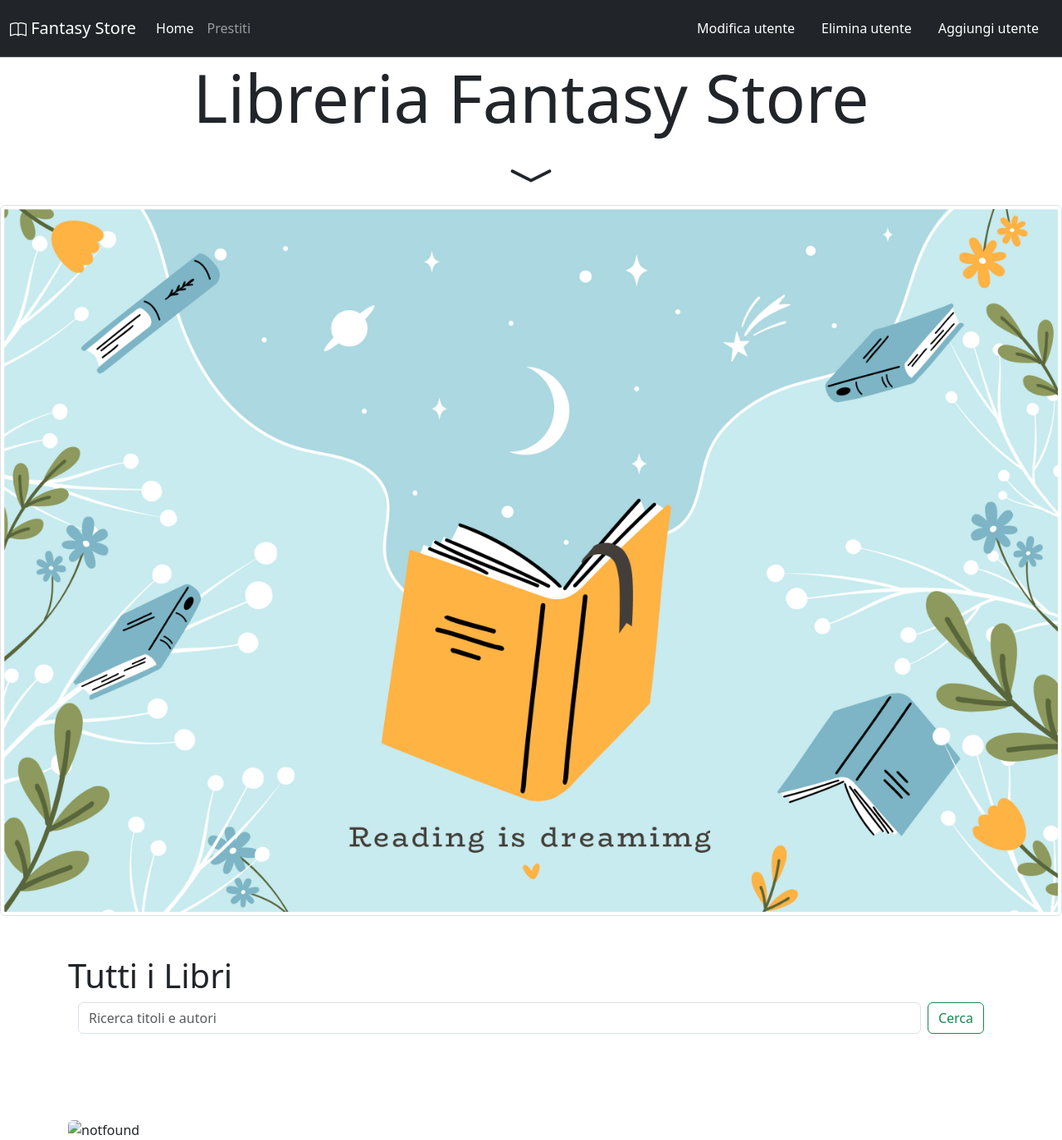
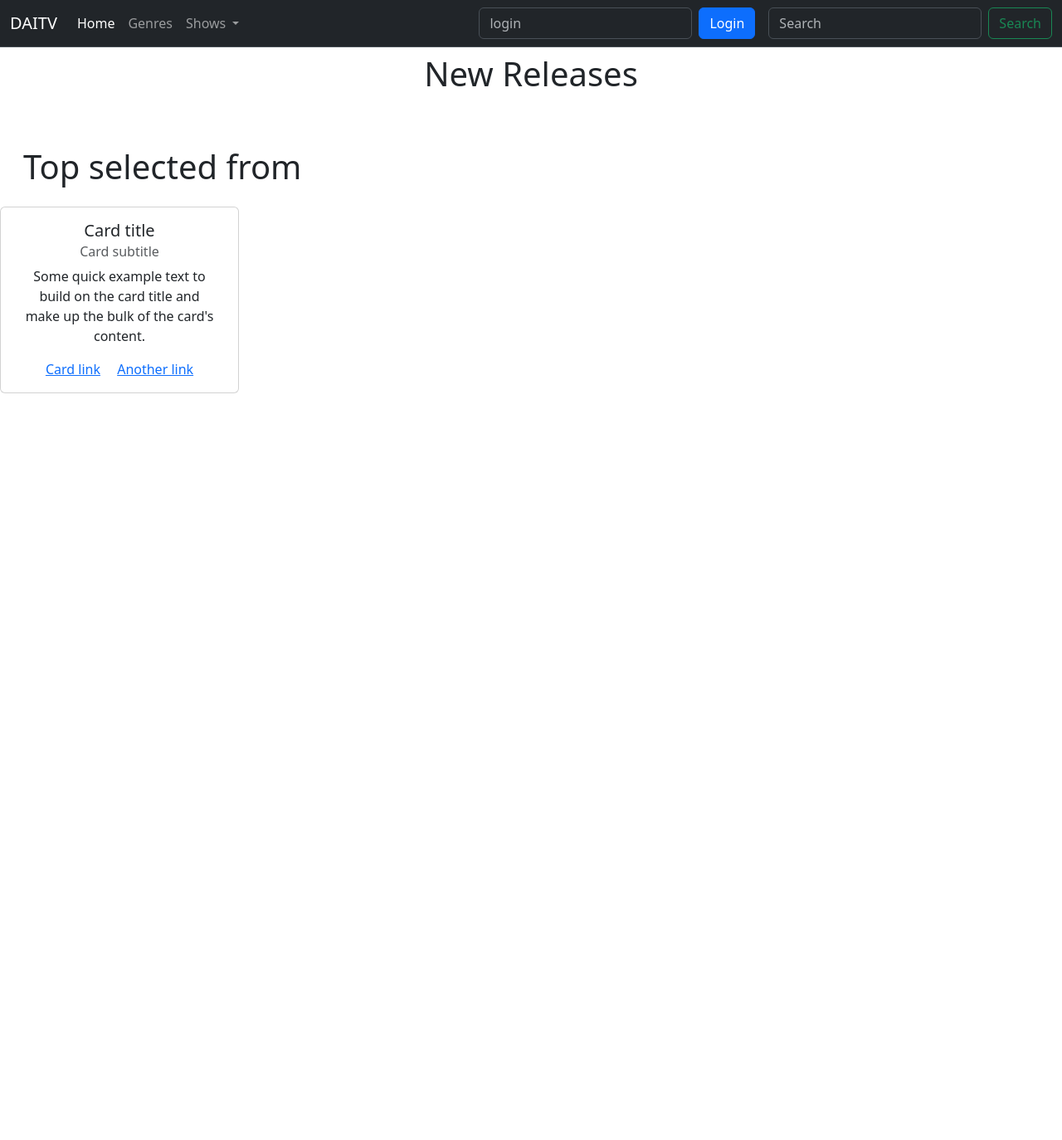
Before and after one commit to benaversano98/team3DAITV, a Flask app: template Webapp/templates/Home_daitv.html in a window 1280 px wide. Shown: the whole page at 83% size. After the commit the page ends 474 px from the top, so only its background shows below. Run offline with Flask 3, Linux system fonts and the light colour scheme; the template is opened without the code that fills it, so the values that code supplies are empty.

Commit message:
arm updates

```diff
--- a/Webapp/base.py
+++ b/Webapp/daitv_webapp.py
@@ -48,10 +48,20 @@ def ex_query( query):
 
 @app.route("/", methods=['GET', 'POST'])
 def homepage():
-    flag = True
-    list_books = api_books()
+    image_carousel = {356: "https://take2.lancastersu.co.uk/wp-content/uploads/2020/09/forrest-gump.jpg",
+                      1214: "https://wallpapercave.com/wp/wp10328274.jpg",
+                      3623: "https://prod-ripcut-delivery.disney-plus.net/v1/variant/star"
+                            "/B3CDE4F04A841BD5CA81AF1B4637C233EF58A72EB3B85C2781B381F68EE1DAC1/scale?width=1200"
+                            "&aspectRatio=1.78&format=jpeg"}
+    q_carousel = "SELECT * FROM movies WHERE movie_id IN {}".format(tuple(image_carousel.keys()))
+    carousel = execute_query(q_carousel)
+    for elem in carousel:
+        elem.update({'src': image_carousel[elem["movie_id"]]})
 
-    return render_template("home.html")
+
+
+
+    return render_template("Home_daitv.html", carousel=carousel)
 
 
 @app.route("/api/movies")
--- a/Webapp/templates/Home_daitv.html
+++ b/Webapp/templates/Home_daitv.html
@@ -6,59 +6,15 @@
     <title>Fantasy Store - Home </title>
     <link href="https://cdn.jsdelivr.net/npm/bootstrap@5.3.2/dist/css/bootstrap.min.css" rel="stylesheet"
           integrity="sha384-T3c6CoIi6uLrA9TneNEoa7RxnatzjcDSCmG1MXxSR1GAsXEV/Dwwykc2MPK8M2HN" crossorigin="anonymous">
-    {% if flag == False %}
-    <script>
-        window.location.hash = "start";
-    </script>
-    {% endif %}
-    <style>
-        .dropdown .dropbtn {
-        font-size: 16px;
-        border: none;
-        outline: none;
-        color: white;
-        padding: 14px 16px;
-        background-color: inherit;
-        font-family: inherit;
-        margin: 0;
-    }
-        .navbar a:hover,
-    .dropdown:hover .dropbtn {
-        background-color: #9fd3c7;
-    }
-        .dropdown-content {
-        display: none;
-        position: absolute;
-        background-color: #f9f9f9;
-        min-width: 160px;
-        box-shadow: 0px 8px 16px 0px rgba(0, 0, 0, 0.2);
-        z-index: 1;
-    }
-        .dropdown-content a {
-        float: none;
-        color: black;
-        padding: 12px 16px;
-        text-decoration: none;
-        display: block;
-        text-align: left;
-    }
-        .dropdown:hover .dropdown-content {
-        display: block;
-    }
-    </style>
+
 </head>
 <body>
 <!--
 NAVBAR
 -->
-<nav class="navbar navbar-expand-lg sticky-top bg-dark border-bottom border-body" data-bs-theme="dark">
+<nav class="navbar navbar-expand-lg bg-dark border-bottom border-body" data-bs-theme="dark">
     <div class="container-fluid">
-        <a class="navbar-brand" href="/">
-            <svg xmlns="http://www.w3.org/2000/svg" width="20" height="20" fill="currentColor" class="bi bi-book"
-                 viewBox="0 0 16 16">
-                <path d="M1 2.828c.885-.37 2.154-.769 3.388-.893 1.33-.134 2.458.063 3.112.752v9.746c-.935-.53-2.12-.603-3.213-.493-1.18.12-2.37.461-3.287.811zm7.5-.141c.654-.689 1.782-.886 3.112-.752 1.234.124 2.503.523 3.388.893v9.923c-.918-.35-2.107-.692-3.287-.81-1.094-.111-2.278-.039-3.213.492zM8 1.783C7.015.936 5.587.81 4.287.94c-1.514.153-3.042.672-3.994 1.105A.5.5 0 0 0 0 2.5v11a.5.5 0 0 0 .707.455c.882-.4 2.303-.881 3.68-1.02 1.409-.142 2.59.087 3.223.877a.5.5 0 0 0 .78 0c.633-.79 1.814-1.019 3.222-.877 1.378.139 2.8.62 3.681 1.02A.5.5 0 0 0 16 13.5v-11a.5.5 0 0 0-.293-.455c-.952-.433-2.48-.952-3.994-1.105C10.413.809 8.985.936 8 1.783"/>
-            </svg>
-            Fantasy Store </a>
+        <a class="navbar-brand" href="#">DAITV</a>
         <button class="navbar-toggler" type="button" data-bs-toggle="collapse" data-bs-target="#navbarSupportedContent"
                 aria-controls="navbarSupportedContent" aria-expanded="false" aria-label="Toggle navigation">
             <span class="navbar-toggler-icon"></span>
@@ -69,142 +25,86 @@ NAVBAR
                     <a class="nav-link active" aria-current="page" href="/">Home</a>
                 </li>
                 <li class="nav-item">
-                    <a class="nav-link" href="/loan">Prestiti</a>
+                    <a class="nav-link" href="/genres">Genres</a>
                 </li>
+                <li class="nav-item dropdown">
+                    <a class="nav-link dropdown-toggle" href="#" role="button" data-bs-toggle="dropdown"
+                       aria-expanded="false">
+                        Shows
+                    </a>
+                    <ul class="dropdown-menu">
+                        <li><a class="dropdown-item" href="#">Movies</a></li>
+                        <li><a class="dropdown-item" href="#">Tv Shows</a></li>
                     </ul>
-            <!-- MODIFICA UTENTE -->
-            <div class="dropdown">
-                <button class="dropbtn">Modifica utente <i class="fa fa-caret-down"></i></button>
-                <div class="dropdown-content">
-                    <H4>Id utente</H4>
-                    <form class="form-inline ml-auto" method="POST">
-                        <input class="form-control mr-sm-2" type="text" placeholder="ID Utente" name="mod_id_utente">
-                        <H4>Nuovi dati</H4>
-                        <input class="form-control mr-sm-2" type="text" placeholder="Nome Utente"
-                               name="new_nome_utente">
-                        <h6>Data di nascita:</h6>
-                        <input class="form-control mr-sm-2" type="text" placeholder="Anno di nascita"
-                               name="new_nascita_anno_utente">
-                        <input class="form-control mr-sm-2" type="text" placeholder="Mese di nascita"
-                               name="new_nascita_mese_utente">
-                        <input class="form-control mr-sm-2" type="text" placeholder="Giorno di nascita"
-                               name="new_nascita_giorno_utente">
-                        <button class="btn btn-outline-success my-2 my-sm-0" type="submit">Submit</button>
+            </ul>
+            <form class="d-flex mx-3" role="search">
+                <input class="form-control me-2" type="search" placeholder="login" aria-label="login"
+                       name="login_navbar">
+                <button class="btn btn-primary" type="submit">Login</button>
+            </form>
+            <form class="d-flex" role="search">
+                <input class="form-control me-2" type="search" placeholder="Search" aria-label="Search"
+                       name="search_navbar">
+                <button class="btn btn-outline-success" type="submit">Search</button>
             </form>
         </div>
-
     </div>
-            <!-- ELIMINA UTENTE -->
-            <div class="dropdown">
-                <button class="dropbtn">Elimina utente <i class="fa fa-caret-down"></i></button>
-                <div class="dropdown-content">
-                    <form class="form-inline ml-auto" method="POST">
-                        <input class="form-control mr-sm-2" type="text" placeholder="ID Utente" name="del_id_utente">
-                        <button class="btn btn-outline-success my-2 my-sm-0" type="submit">Submit</button>
-                    </form>
+</nav>
+<!--
+NEW RELEASES
+-->
+<div class="container-fluid text-center p-2">
+    <h1>New Releases</h1>
 </div>
-
+<div id="carouselExampleAutoplaying" class="carousel slide" data-bs-ride="carousel">
+    <div class="carousel-inner">
+        {% for elem in carousel %}
+        <div class="carousel-item {% if loop.index == 1 %} active {% endif %}" data-bs-interval="4000">
+            <img src="{{ elem.src}}" class="d-block w-100" alt="{{ elem.title}}">
+            <div class="carousel-caption d-none d-md-block">
+                <h3 class="text-light">{{ elem.title}}</h3>
+                <p>Duration: {{ elem.media_rating}}</p>
             </div>
-
-
-            <!-- AGGIUNGI UTENTE -->
-            <div class="dropdown">
-                <button class="dropbtn">Aggiungi utente <i class="fa fa-caret-down"></i></button>
-                <div class="dropdown-content">
-                    <form class="form-inline ml-auto" method="POST">
-                        <input class="form-control mr-sm-2" type="text" placeholder="Nome Utente" name="nome_utente">
-                        <h6>Data di nascita:</h6>
-                        <input class="form-control mr-sm-2" type="text" placeholder="Anno di nascita"
-                               name="nascita_anno_utente">
-                        <input class="form-control mr-sm-2" type="text" placeholder="Mese di nascita"
-                               name="nascita_mese_utente">
-                        <input class="form-control mr-sm-2" type="text" placeholder="Giorno di nascita"
-                               name="nascita_giorno_utente">
-                        <button class="btn btn-outline-success my-2 my-sm-0" type="submit">Submit</button>
-                    </form>
         </div>
-
+        {% endfor %}
+    </div>
+    <button class="carousel-control-prev" type="button" data-bs-target="#carouselExampleAutoplaying"
+            data-bs-slide="prev">
+        <span class="carousel-control-prev-icon" aria-hidden="true"></span>
+        <span class="visually-hidden">Previous</span>
+    </button>
+    <button class="carousel-control-next" type="button" data-bs-target="#carouselExampleAutoplaying"
+            data-bs-slide="next">
+        <span class="carousel-control-next-icon" aria-hidden="true"></span>
+        <span class="visually-hidden">Next</span>
+    </button>
+</div>
+<!--
+Recommendation by genre
+-->
+<div class="container-fluid text-center">
+    <h1 class="text-start pt-5 mb-3 pb-2 px-3">Top selected from</h1>
+    <div class="row">
+        <div class="card" style="width: 18rem;">
+            <div class="card-body">
+                <h5 class="card-title">Card title</h5>
+                <h6 class="card-subtitle mb-2 text-body-secondary">Card subtitle</h6>
+                <p class="card-text">Some quick example text to build on the card title and make up the bulk of the
+                    card's content.</p>
+                <a href="#" class="card-link">Card link</a>
+                <a href="#" class="card-link">Another link</a>
             </div>
         </div>
     </div>
 </div>
-</nav>
+<!--
+Recommendation by rating
+-->
 
-<div class="text-center">
-    <h1 class="display-1">Libreria Fantasy Store</h1>
-    <button type="button" class="btn" data-bs-toggle="button" onclick="window.location.hash = 'start'">
-        <svg xmlns="http://www.w3.org/2000/svg" width="60" height="60" fill="currentColor"
-             class="bi bi-chevron-compact-down" viewBox="0 0 16 16">
-            <path fill-rule="evenodd"
-                  d="M1.553 6.776a.5.5 0 0 1 .67-.223L8 9.44l5.776-2.888a.5.5 0 1 1 .448.894l-6 3a.5.5 0 0 1-.448 0l-6-3a.5.5 0 0 1-.223-.67"/>
-        </svg>
-    </button>
-</div>
-<!-- Popup -->
-{%if aggiunto or modificato or rimosso%}
-<dialog open>
-  <p>Operazione completata!</p>
-  <form method="dialog">
-    <button>OK</button>
-  </form>
-</dialog>
-{% endif %}
-<!-- Background image -->
-<img src="static\book_background.jpg" class="img-thumbnail" alt="book">
+<!--
+Recommendation by random
+-->
 
-<!--Lista libri-->
-<div class="container mt-5" id="start">
-    <h1>Tutti i Libri</h1>
-    <div class="container-fluid">
-        <form class="d-flex" role="search" method="POST">
-            <input class="form-control me-2" type="search" placeholder="Ricerca titoli e autori" aria-label="Search"
-                   name="Search">
-            <button class="btn btn-outline-success" type="submit">Cerca</button>
-        </form>
-    </div>
-    {% if len(list_books) > 0 %}
-    <div class="container">
-        <div class="row text-center mt-5">
-            {% for elem in list_books %}
-            <div class="col d-flex justify-content-center">
-                <div class="card mb-4" style="width: 18rem;">
-                    <img class="card-img-top" src="{{elem.url}}" alt="Card image cap">
-                    <div class="card-body">
-                        <h5 class="card-title">{{elem.title}}</h5>
-                        <button type="button" class="btn btn-primary mx-auto p-2" data-bs-toggle="modal"
-                                data-bs-target="#exampleModal{{loop.index}}">Maggiori dettagli
-                        </button>
-                        <div class="modal fade" id="exampleModal{{ loop.index }}" tabindex="-1"
-                             aria-labelledby="exampleModalLabel{{ loop.index }}" aria-hidden="true">
-                            <div class="modal-dialog">
-                                <div class="modal-content">
-                                    <div class="modal-header">
-                                        <h1 class="modal-title fs-5" id="exampleModalLabel">{{elem.title}}</h1>
-                                        <button type="button" class="btn-close" data-bs-dismiss="modal"
-                                                aria-label="Close"></button>
-                                    </div>
-                                    <div class="modal-body text-center">
-                                        <p class="fw-medium"><b>Autore:</b> {{elem.author}}</p>
-                                        <p class="fw-medium"><b>Anno di pubblicazione:</b> {{elem.year_publication}}</p>
-                                    </div>
-                                    <div class="modal-footer">
-                                        <button type="button" class="btn btn-secondary" data-bs-dismiss="modal">Chiudi
-                                        </button>
-                                    </div>
-                                </div>
-                            </div>
-                        </div>
-                    </div>
-                </div>
-            </div>
-            {% endfor %}
-        </div>
-    </div>
-    {% else %}
-    <h2 class="text-center p-5"> {{frase}} </h2>
-    <img src="{{image}}" class="rounded mx-auto d-block" alt="notfound">
-    {% endif %}
-</div>
 <script src="https://cdn.jsdelivr.net/npm/bootstrap@5.3.2/dist/js/bootstrap.bundle.min.js"
         integrity="sha384-C6RzsynM9kWDrMNeT87bh95OGNyZPhcTNXj1NW7RuBCsyN/o0jlpcV8Qyq46cDfL"
         crossorigin="anonymous"></script>
```
Lines whose indentation alone changed are shown as unchanged.
